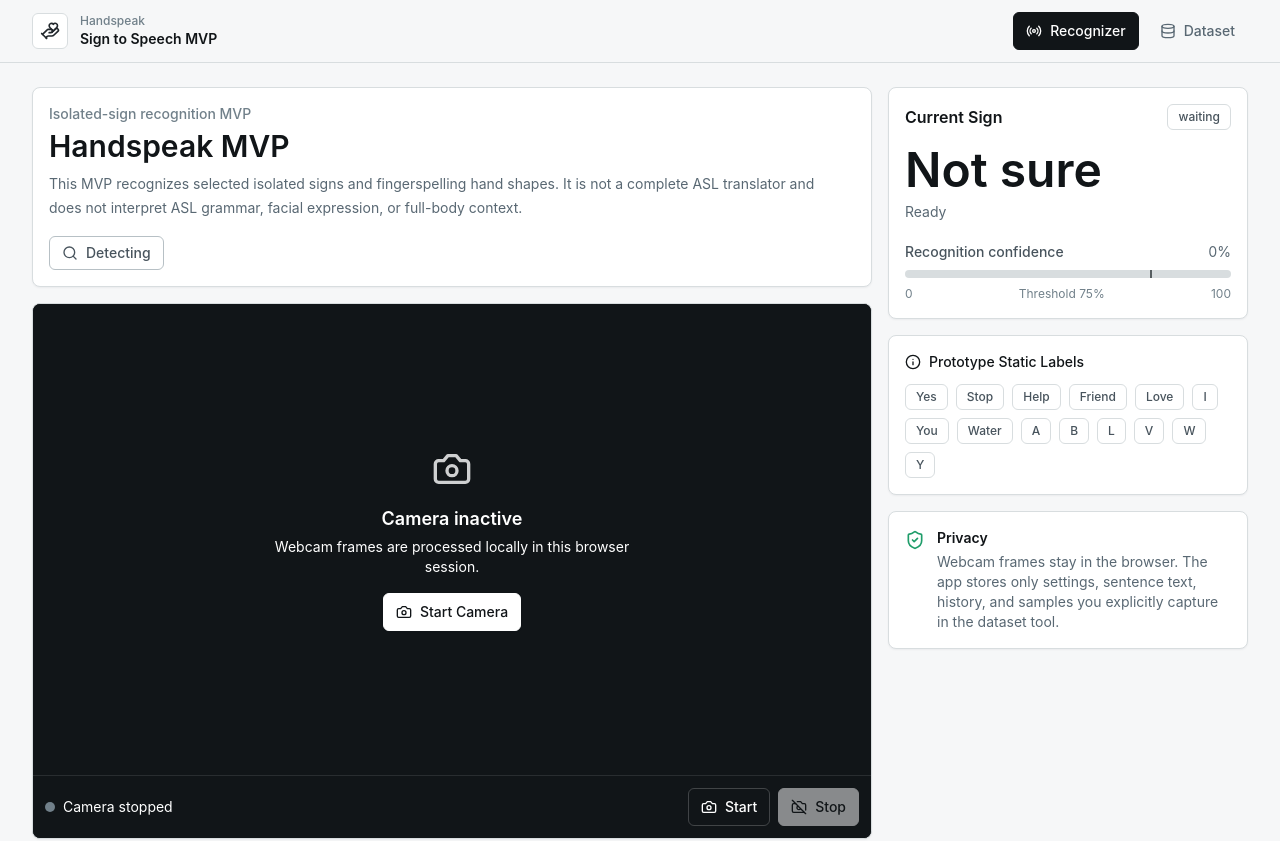
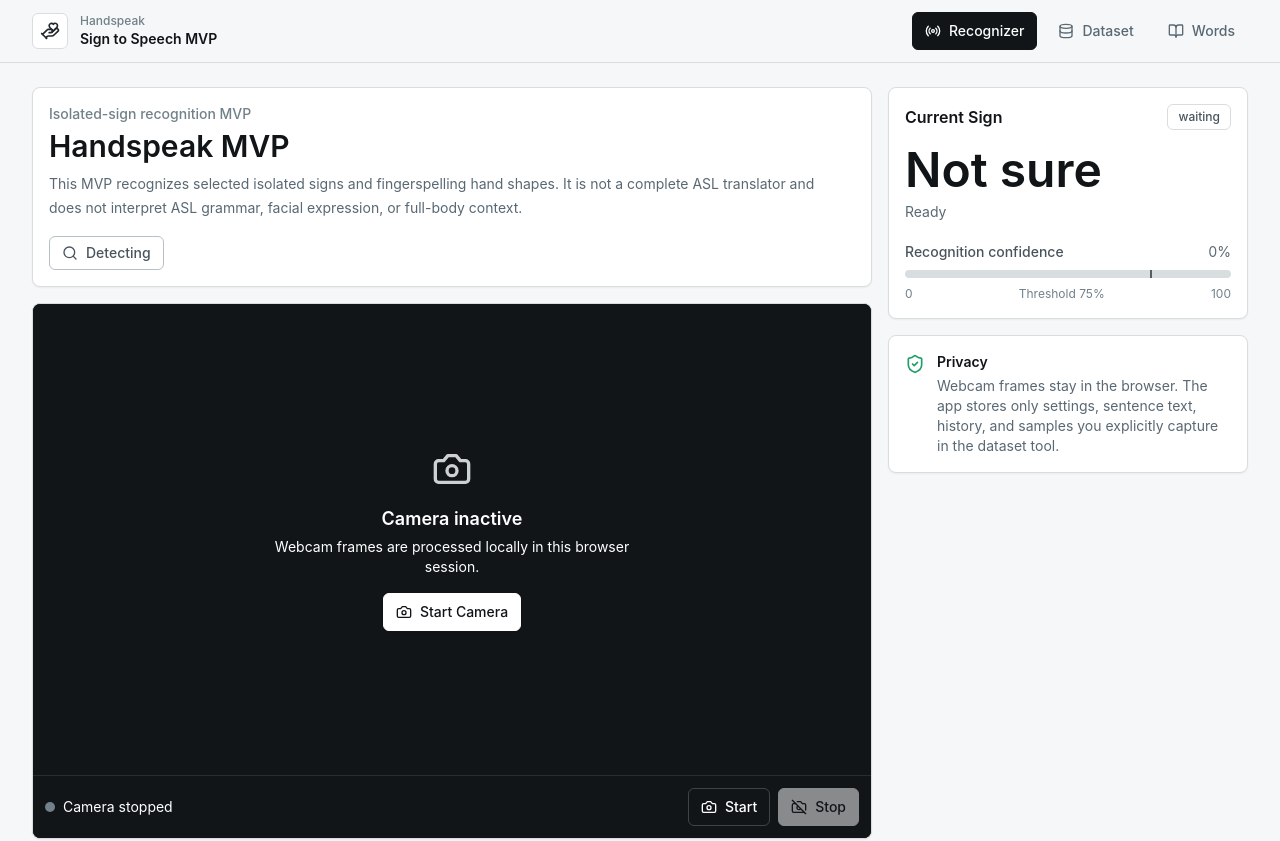
Before and after one commit to MathiasPettenati/Sign-Language-Translator, a React (Vite) app in the folder frontend/: page / in a window 1280 px wide. Shown: the top 841 px of the page. Built offline with nearby package versions, Linux system fonts and the light colour scheme.

Commit message:
Added more words

```diff
--- a/frontend/src/App.tsx
+++ b/frontend/src/App.tsx
@@ -1,16 +1,25 @@
-import { Database, HandHeart, Radio } from "lucide-react";
+import { BookOpen, Database, HandHeart, Radio } from "lucide-react";
 import { useEffect, useState } from "react";
 
 import { DEFAULT_RECOGNITION_SETTINGS, LOCAL_STORAGE_KEYS } from "./constants/vocabulary";
 import { useLocalStorage } from "./hooks/useLocalStorage";
 import { DatasetCollectorPage } from "./pages/DatasetCollectorPage";
 import { RecognizerPage } from "./pages/RecognizerPage";
+import { VocabularyPage } from "./pages/VocabularyPage";
 import { isRecognitionSettings } from "./utils/guards";
 
-type Page = "recognizer" | "collector";
+type Page = "recognizer" | "vocabulary" | "collector";
 
 function getPageFromHash(): Page {
-  return window.location.hash === "#collector" ? "collector" : "recognizer";
+  if (window.location.hash === "#collector") {
+    return "collector";
+  }
+
+  if (window.location.hash === "#vocabulary") {
+    return "vocabulary";
+  }
+
+  return "recognizer";
 }
 
 export function App() {
@@ -33,7 +42,8 @@
   }, [settings.darkMode, settings.reducedMotion]);
 
   const navigate = (nextPage: Page) => {
-    window.location.hash = nextPage === "collector" ? "collector" : "";
+    window.location.hash =
+      nextPage === "collector" ? "collector" : nextPage === "vocabulary" ? "vocabulary" : "";
     setPage(nextPage);
   };
 
@@ -67,6 +77,14 @@
               <Database className="h-4 w-4" aria-hidden="true" />
               Dataset
             </button>
+            <button
+              type="button"
+              onClick={() => navigate("vocabulary")}
+              className={`nav-button ${page === "vocabulary" ? "active" : ""}`}
+            >
+              <BookOpen className="h-4 w-4" aria-hidden="true" />
+              Words
+            </button>
           </nav>
         </div>
       </header>
@@ -74,8 +92,10 @@
       <div className="mx-auto max-w-7xl px-4 py-6 sm:px-6 lg:px-8">
         {page === "recognizer" ? (
           <RecognizerPage settings={settings} onSettingsChange={setSettings} />
+        ) : page === "collector" ? (
+          <DatasetCollectorPage settings={settings} />
         ) : (
-          <DatasetCollectorPage settings={settings} />
+          <VocabularyPage />
         )}
       </div>
     </div>
--- a/frontend/src/constants/vocabulary.ts
+++ b/frontend/src/constants/vocabulary.ts
@@ -42,6 +42,8 @@
   "Y",
 ] as const;
 
+const PROTOTYPE_RULE_LABEL_SET = new Set<string>(PROTOTYPE_RULE_LABELS);
+
 export const NONE_LABEL = "none";
 
 export const DATASET_LABELS = [
@@ -49,6 +51,32 @@
   ...TARGET_VOCABULARY,
   ...FINGERSPELLING_LABELS,
 ] as const;
+
+export type VocabularyCategory = "isolated-sign" | "fingerspelling" | "neutral";
+
+export type VocabularyEntry = {
+  label: string;
+  category: VocabularyCategory;
+  prototypeAvailable: boolean;
+};
+
+export const VOCABULARY_DATABASE: VocabularyEntry[] = [
+  {
+    label: NONE_LABEL,
+    category: "neutral",
+    prototypeAvailable: false,
+  },
+  ...TARGET_VOCABULARY.map((label) => ({
+    label,
+    category: "isolated-sign" as const,
+    prototypeAvailable: PROTOTYPE_RULE_LABEL_SET.has(label),
+  })),
+  ...FINGERSPELLING_LABELS.map((label) => ({
+    label,
+    category: "fingerspelling" as const,
+    prototypeAvailable: PROTOTYPE_RULE_LABEL_SET.has(label),
+  })),
+];
 
 export const DEFAULT_RECOGNITION_SETTINGS: RecognitionSettings = {
   confidenceThreshold: 0.75,
--- a/frontend/src/pages/RecognizerPage.tsx
+++ b/frontend/src/pages/RecognizerPage.tsx
@@ -1,4 +1,4 @@
-import { Info, ShieldCheck } from "lucide-react";
+import { ShieldCheck } from "lucide-react";
 
 import { CameraStage } from "../components/CameraStage";
 import { ConfidenceMeter } from "../components/ConfidenceMeter";
@@ -8,7 +8,7 @@
 import { SentenceBuilder } from "../components/SentenceBuilder";
 import { SettingsPanel } from "../components/SettingsPanel";
 import { StatusPill } from "../components/StatusPill";
-import { APP_NAME, PROTOTYPE_RULE_LABELS } from "../constants/vocabulary";
+import { APP_NAME } from "../constants/vocabulary";
 import { useRecognizer } from "../hooks/useRecognizer";
 import type { RecognitionSettings } from "../types/recognition";
 
@@ -89,23 +89,6 @@
           </section>
 
           <section className="surface p-4">
-            <div className="flex items-center gap-2 text-sm font-medium text-ink-950 dark:text-white">
-              <Info className="h-4 w-4" aria-hidden="true" />
-              Prototype Static Labels
-            </div>
-            <div className="mt-3 flex flex-wrap gap-2">
-              {PROTOTYPE_RULE_LABELS.map((label) => (
-                <span
-                  key={label}
-                  className="chip"
-                >
-                  {label}
-                </span>
-              ))}
-            </div>
-          </section>
-
-          <section className="surface p-4">
             <div className="flex items-start gap-3">
               <ShieldCheck className="mt-0.5 h-5 w-5 shrink-0 text-signal-green" aria-hidden="true" />
               <div className="text-sm text-ink-600 dark:text-ink-300">
--- /dev/null
+++ b/frontend/src/pages/VocabularyPage.tsx
@@ -0,0 +1,83 @@
+import { BookOpen, CheckCircle2, Clock3 } from "lucide-react";
+
+import {
+  FINGERSPELLING_LABELS,
+  TARGET_VOCABULARY,
+  VOCABULARY_DATABASE,
+  type VocabularyCategory,
+} from "../constants/vocabulary";
+
+const CATEGORY_LABELS: Record<VocabularyCategory, string> = {
+  "isolated-sign": "Isolated signs",
+  fingerspelling: "Fingerspelling",
+  neutral: "Training control",
+};
+
+export function VocabularyPage() {
+  const prototypeCount = VOCABULARY_DATABASE.filter((entry) => entry.prototypeAvailable).length;
+
+  return (
+    <main className="space-y-6">
+      <section className="surface p-4">
+        <p className="eyebrow">Vocabulary database</p>
+        <h1 className="mt-1 text-3xl font-semibold text-ink-950 dark:text-white">Words</h1>
+        <p className="mt-2 max-w-3xl text-sm leading-6 text-ink-600 dark:text-ink-300">
+          These labels are the app vocabulary used by the dataset collector and model metadata. The
+          prototype recognizer currently supports a smaller subset until a trained custom model is
+          added.
+        </p>
+      </section>
+
+      <section className="grid gap-4 md:grid-cols-3">
+        <div className="surface p-4">
+          <p className="text-sm text-ink-500 dark:text-ink-400">Isolated signs</p>
+          <p className="mt-2 text-3xl font-semibold text-ink-950 dark:text-white">
+            {TARGET_VOCABULARY.length}
+          </p>
+        </div>
+        <div className="surface p-4">
+          <p className="text-sm text-ink-500 dark:text-ink-400">Fingerspelling labels</p>
+          <p className="mt-2 text-3xl font-semibold text-ink-950 dark:text-white">
+            {FINGERSPELLING_LABELS.length}
+          </p>
+        </div>
+        <div className="surface p-4">
+          <p className="text-sm text-ink-500 dark:text-ink-400">Prototype-supported</p>
+          <p className="mt-2 text-3xl font-semibold text-ink-950 dark:text-white">
+            {prototypeCount}
+          </p>
+        </div>
+      </section>
+
+      <section className="surface p-4">
+        <div className="flex items-center gap-2">
+          <BookOpen className="h-4 w-4 text-ink-500" aria-hidden="true" />
+          <h2 className="section-title">Vocabulary List</h2>
+        </div>
+
+        <div className="mt-4 grid gap-3 sm:grid-cols-2 xl:grid-cols-3">
+          {VOCABULARY_DATABASE.map((entry) => (
+            <article key={entry.label} className="list-row p-3">
+              <div className="flex items-start justify-between gap-3">
+                <div>
+                  <h3 className="font-medium text-ink-950 dark:text-white">{entry.label}</h3>
+                  <p className="mt-1 text-sm text-ink-500 dark:text-ink-400">
+                    {CATEGORY_LABELS[entry.category]}
+                  </p>
+                </div>
+                <span className="chip shrink-0">
+                  {entry.prototypeAvailable ? (
+                    <CheckCircle2 className="h-3.5 w-3.5 text-signal-green" aria-hidden="true" />
+                  ) : (
+                    <Clock3 className="h-3.5 w-3.5 text-ink-500" aria-hidden="true" />
+                  )}
+                  {entry.prototypeAvailable ? "Prototype" : "Train"}
+                </span>
+              </div>
+            </article>
+          ))}
+        </div>
+      </section>
+    </main>
+  );
+}
```
Also changed, not shown: 1 other file (tests, documents, lock files or other folders).
